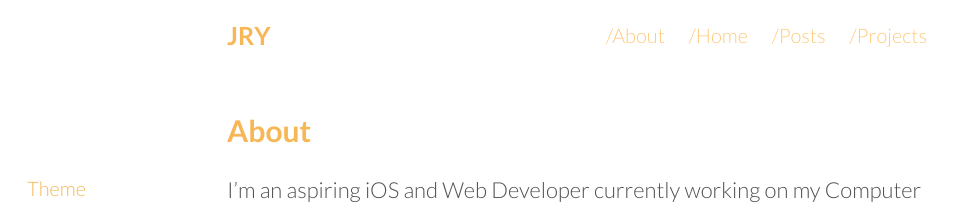
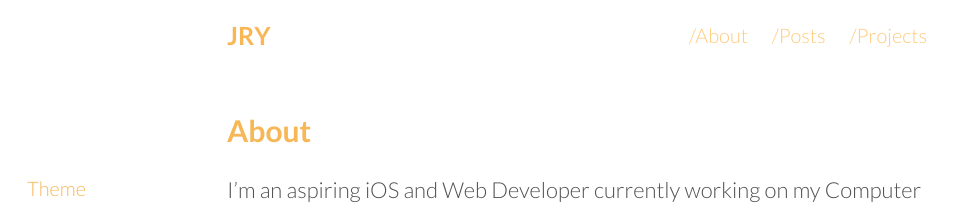
Before and after one commit to shatasundara/thebearjew.github.io, a Jekyll site: the page built from about.md, in a window 1280 px wide. Shown: the top 218 px of the page, without its empty margins (63-1020 px from the left). Built offline with Jekyll 4.4.1, drawn with Linux system fonts in a browser that asks for light colours; nearby versions of some CDN libraries.

Commit message:
Apply navbar fix to main navbar.html

```diff
--- a/_includes/navbar.html
+++ b/_includes/navbar.html
@@ -4,7 +4,7 @@
   </h3>
   <div class="navbar-pages">
     {% for page in site.html_pages %}
-      {% if page.url == '/404.html' or page.url =='/index.html' %}
+      {% if page.title == "404: Page not found" or page.title == "Home" %}
         {% continue %}
       {% endif %}
       <a href="{{ page.url | prepend: site.baseurl }}" title="{{ page.title }}">/{{ page.title }}</a>
```
